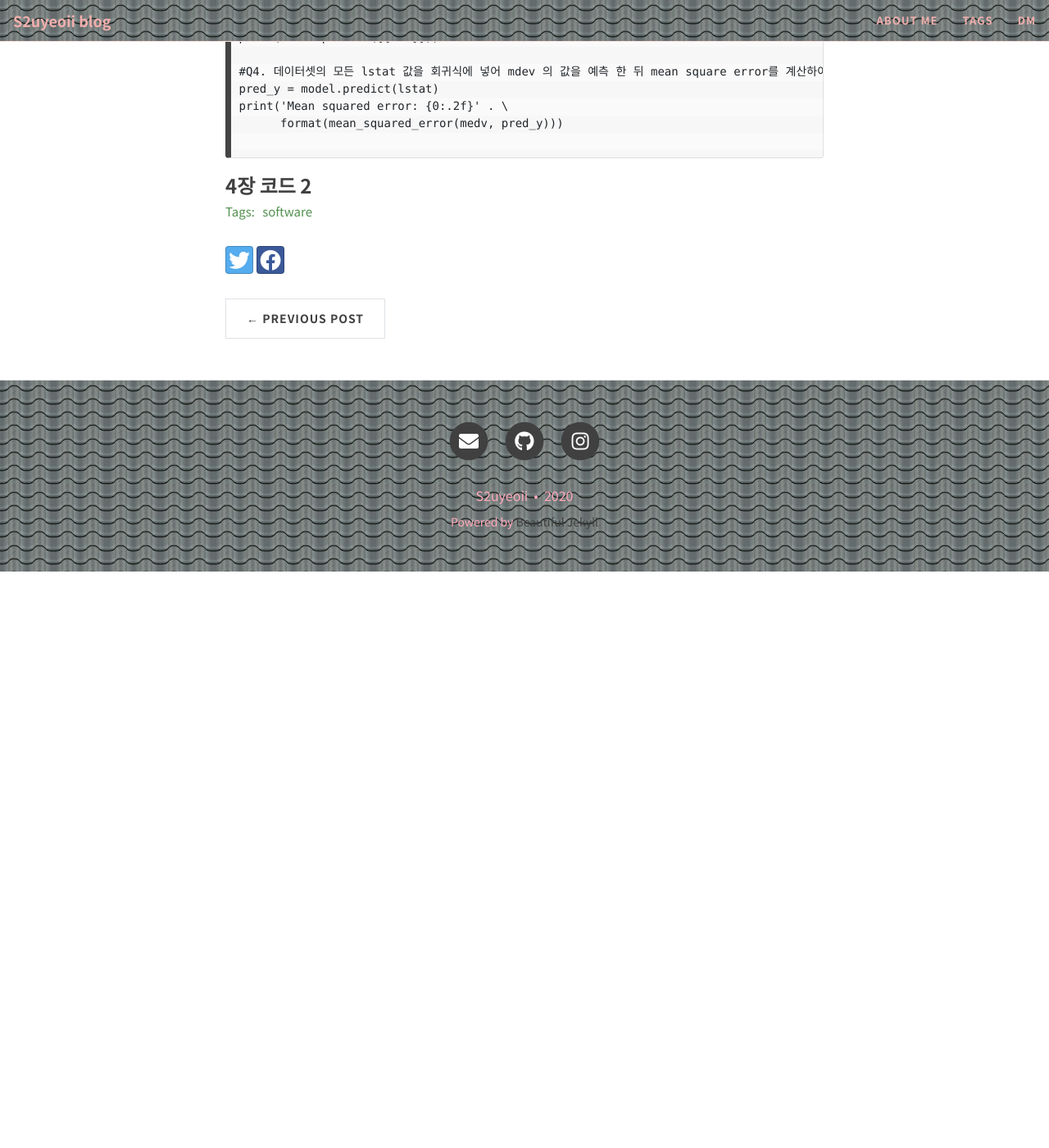
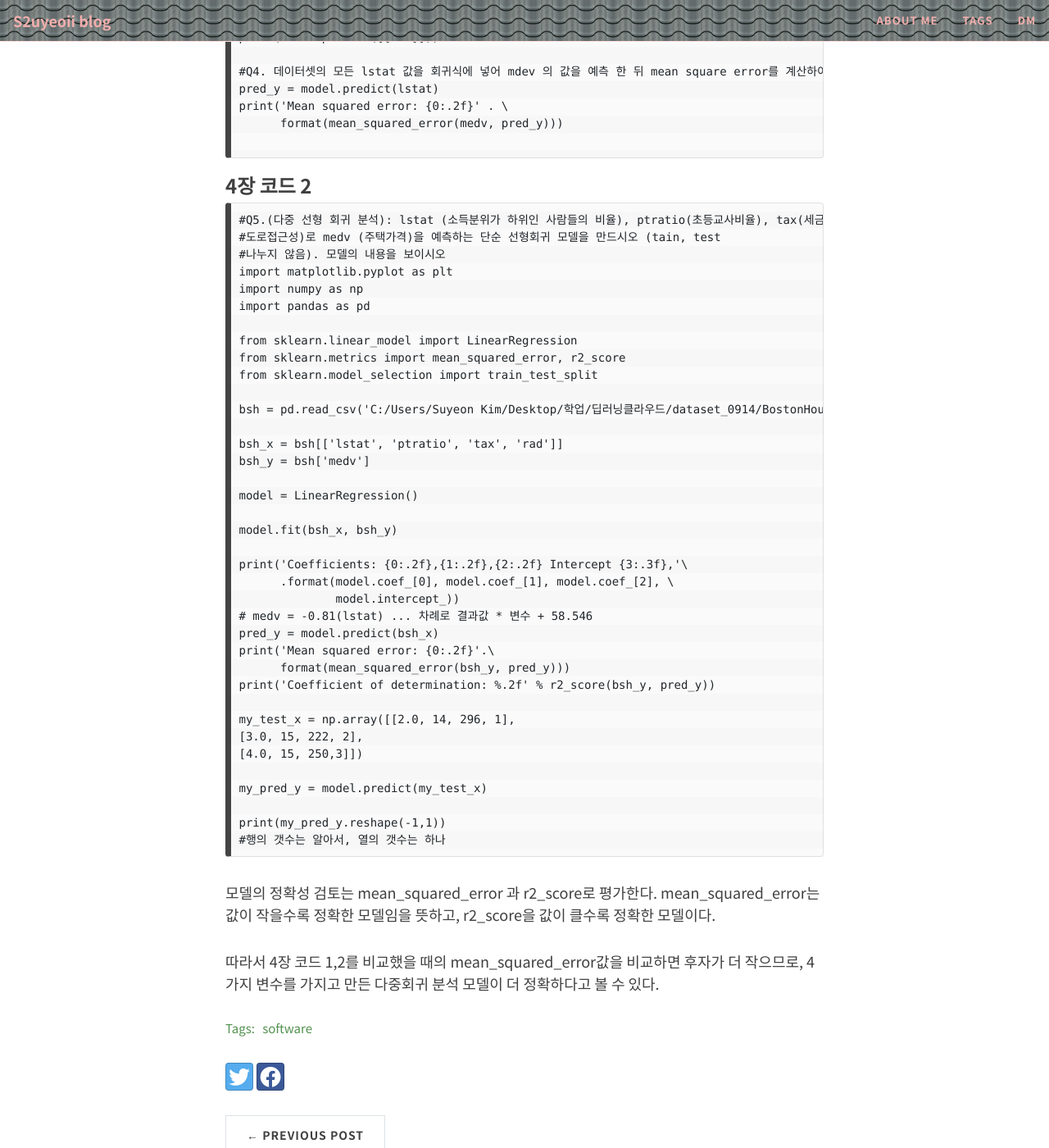
Before and after one commit to yeoneed/yeoneed.github.io, a Jekyll site: the page built from _posts/2020-10-17-딥러닝3,4장.md, in a window 1280 px wide and 1400 px high, scrolled down 2551 px. Shown: the whole window at 82% size. Built offline with Jekyll 4.4.1, drawn with Linux system fonts in a browser that asks for light colours; nearby versions of some CDN libraries; some web fonts are replaced; before the commit the page ends 3248 px from its top, so only the background shows below that.

Commit message:
Update 2020-10-17-딥러닝3,4장.md

````diff
--- a/_posts/2020-10-17-딥러닝3,4장.md
+++ b/_posts/2020-10-17-딥러닝3,4장.md
@@ -119,3 +119,47 @@ print('Mean squared error: {0:.2f}' . \
 ```
 
 ### 4장 코드 2
+
+```
+#Q5.(다중 선형 회귀 분석): lstat (소득분위가 하위인 사람들의 비율), ptratio(초등교사비율), tax(세금), rad(고속
+#도로접근성)로 medv (주택가격)을 예측하는 단순 선형회귀 모델을 만드시오 (tain, test
+#나누지 않음). 모델의 내용을 보이시오
+import matplotlib.pyplot as plt
+import numpy as np
+import pandas as pd
+
+from sklearn.linear_model import LinearRegression
+from sklearn.metrics import mean_squared_error, r2_score
+from sklearn.model_selection import train_test_split
+
+bsh = pd.read_csv('C:/Users/Suyeon Kim/Desktop/학업/딥러닝클라우드/dataset_0914/BostonHousing.csv')
+
+bsh_x = bsh[['lstat', 'ptratio', 'tax', 'rad']]
+bsh_y = bsh['medv']
+
+model = LinearRegression()
+
+model.fit(bsh_x, bsh_y)
+
+print('Coefficients: {0:.2f},{1:.2f},{2:.2f} Intercept {3:.3f},'\
+      .format(model.coef_[0], model.coef_[1], model.coef_[2], \
+              model.intercept_))
+# medv = -0.81(lstat) ... 차례로 결과값 * 변수 + 58.546
+pred_y = model.predict(bsh_x)
+print('Mean squared error: {0:.2f}'.\
+      format(mean_squared_error(bsh_y, pred_y)))
+print('Coefficient of determination: %.2f' % r2_score(bsh_y, pred_y))
+
+my_test_x = np.array([[2.0, 14, 296, 1],
+[3.0, 15, 222, 2],
+[4.0, 15, 250,3]])
+
+my_pred_y = model.predict(my_test_x)
+
+print(my_pred_y.reshape(-1,1))
+#행의 갯수는 알아서, 열의 갯수는 하나
+```
+
+모델의 정확성 검토는 mean_squared_error 과 r2_score로 평가한다. mean_squared_error는 값이 작을수록 정확한 모델임을 뜻하고, r2_score을 값이 클수록 정확한 모델이다.
+
+따라서 4장 코드 1,2를 비교했을 때의 mean_squared_error값을 비교하면 후자가 더 작으므로, 4가지 변수를 가지고 만든 다중회귀 분석 모델이 더 정확하다고 볼 수 있다.
````
